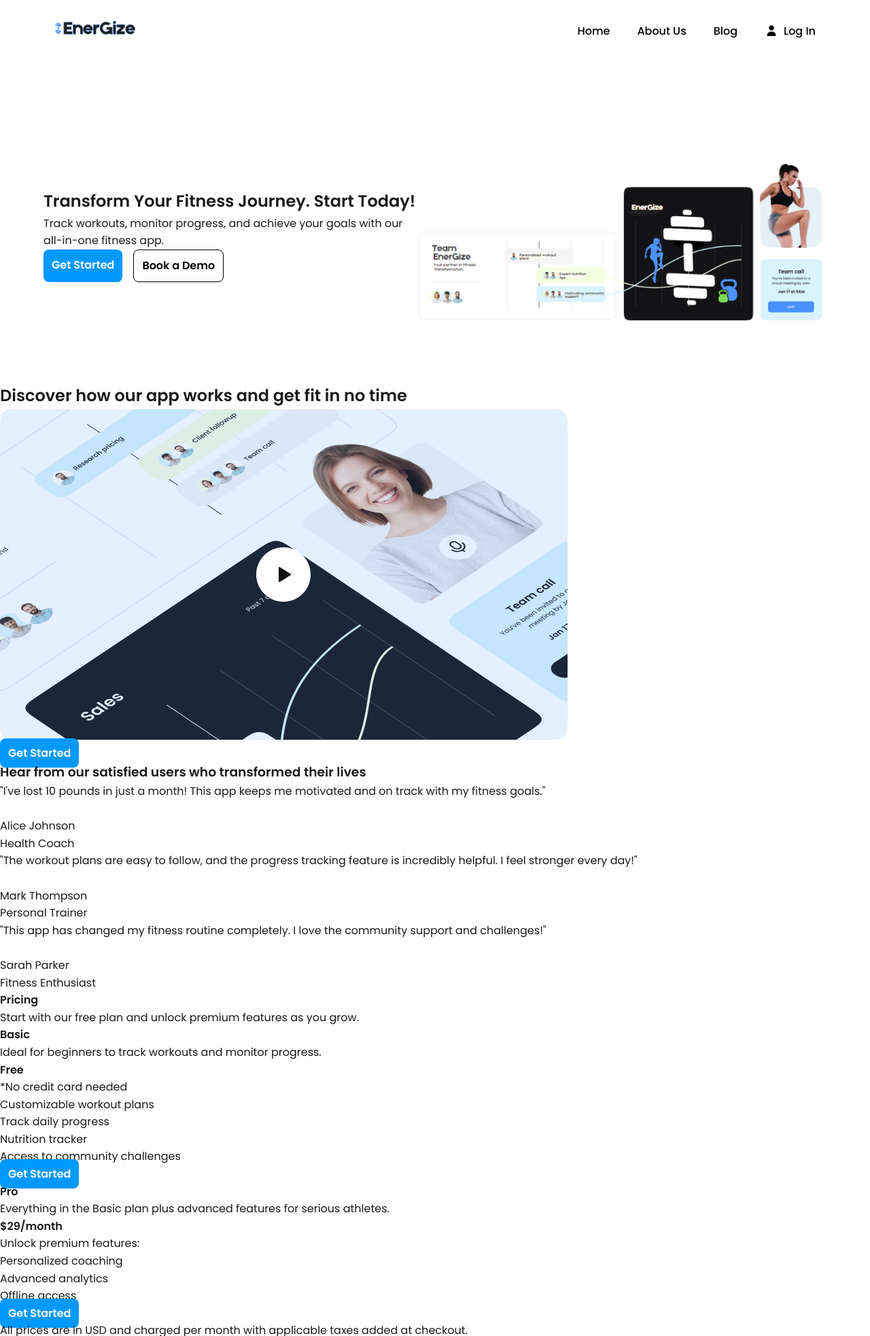
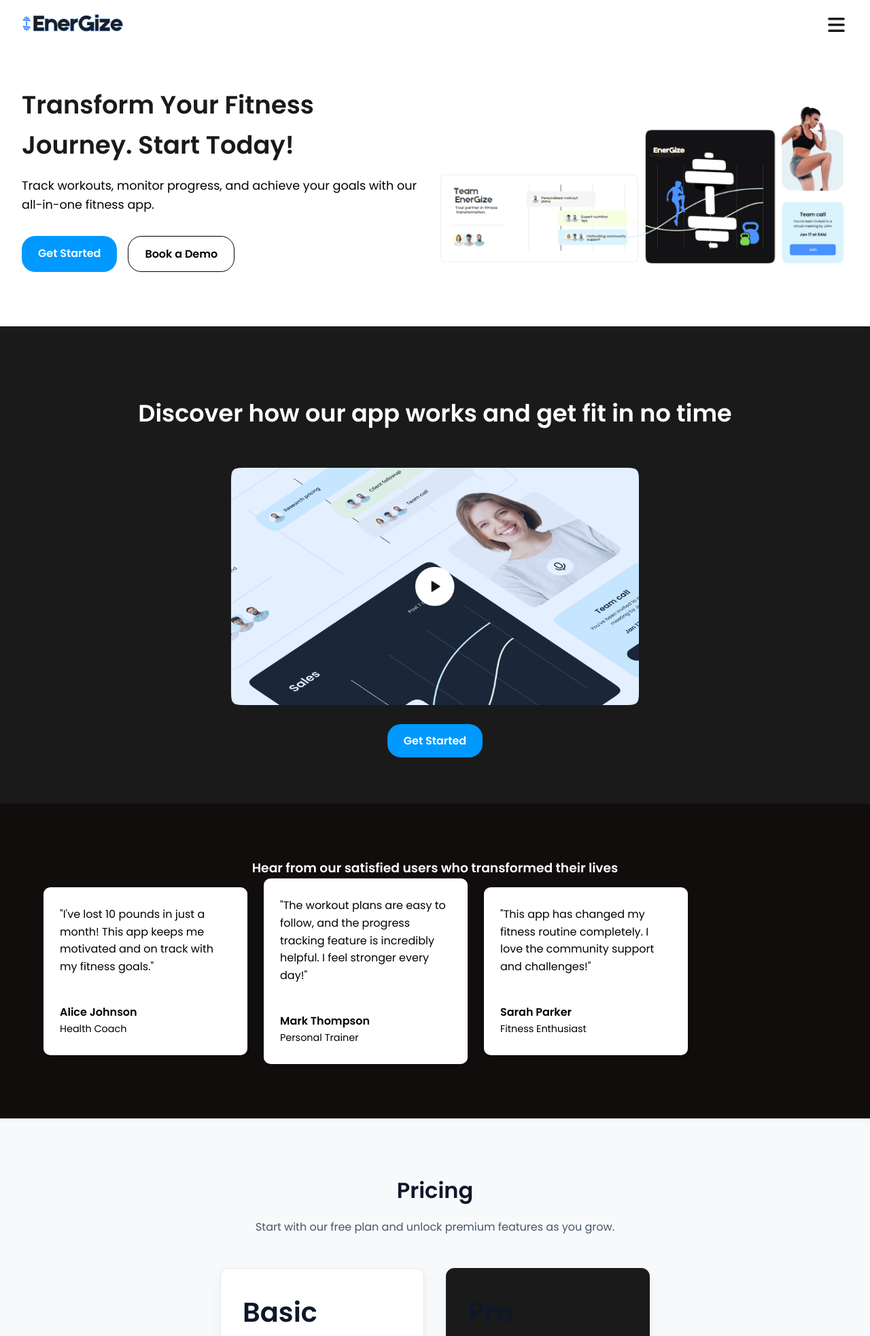
Before and after one commit to Fay-yore/Dev-app, a plain HTML site: page Energize.html in a window 1280 px wide. Shown: the top 1965 px of the page at 68% size. Drawn offline with Linux system fonts and the light colour scheme.

Commit message:
Uncompleted Media query addition

```diff
--- a/Energize.html
+++ b/Energize.html
@@ -12,18 +12,19 @@
 <body>
 
         <!--Logo-->
-    <nav>
+    <nav class="navbar">
     <div class="logo">
-        <a href="Energize.html" class="logo">
+        <a href="Energize.html">
             <img src="Resources/logo.png" alt="Fitness App Logo">
         </a>
     </div>
 
     <!--menu toggle button-->
 
-    <div class="menu-toggle">
+    <div class="menu-toggle" id="menu-toggle">
        <i class="fas fa-bars"></i>
     </div>
+    </nav>
 
     <div class="links">
         <!--Navigation Links-->
@@ -67,6 +68,7 @@
     <section class="reviews">
         <h3> Hear from our satisfied users who transformed their lives </h3>
 
+        <div class="review-cards">
         <article class="review">
             <blockquote>
                 "I've lost 10 pounds in just a month! This app keeps me motivated and on track with my fitness goals."
@@ -90,6 +92,7 @@
             <br>
             <p class="customer">Sarah Parker<br><span>Fitness Enthusiast</span></p>
         </article>
+        </div>
     </section>
 
 
@@ -102,32 +105,30 @@
     <div class="plan basic">
     <h4> Basic </h4>
     <span>Ideal for beginners to track workouts and monitor progress.</span>
-    <h4>Free</h4>
-    <span>*No credit card needed</span>
+    <h4 class="price">Free</h4>
+    <span class="note-small">*No credit card needed</span>
 
-    <ol>
+
+    <ul>
         <li> Customizable workout plans </li>
         <li> Track daily progress </li>
         <li> Nutrition tracker </li>
         <li> Access to community challenges </li>
-    </ol>
+    </ul> <br/>
          <a class="button primary" href="Energize.html#">Get Started</a>
-
     </div>
 
     <div class="plan pro">
     <h4>Pro</h4>
     <span>Everything in the Basic plan plus advanced features for serious athletes.</span>
-    <h4>$29/month</h4>
+    <h4 class="price">$29/month</h4>
 
     <p> Unlock premium features: </p>
-
-    <ol>
+    <ul>
         <li> Personalized coaching </li>
         <li> Advanced analytics </li>
         <li> Offline access </li>
-    </ol>
-
+    </ul> <br/>
          <a class="button primary" href="Energize.html#">Get Started</a>
     </div>
     </div>
@@ -135,7 +136,7 @@
         <p class="note"> All prices are in USD and charged per month with applicable taxes added at checkout. </p>
 </section>
 
-    <!--FAQ-->
+    <!--FAQ Section-->
     <section class="faq">
     <h3> Frequently Asked Questions </h3>
 
@@ -160,15 +161,13 @@
             <strong>Is there a free trial available?</strong>
             <p>Yes, you can start with our free Basic plan to explore features before upgrading.</p>
         </div>
-
-    </div>
     </div>
     </section>
 
      <!--Footer-->
     <footer>
         <div class="footer-logo">
-    <img src="Resources/logo-white-footer.png" alt="Fitness App footer Logo">
+           <img src="Resources/logo-white-footer.png" alt="Fitness App footer Logo">
         </div>
 
     <ul class="footer-links">
--- a/Energize.js
+++ b/Energize.js
@@ -1,4 +1,4 @@
-const menuToggle = document.getElementById('.menu-toggle');
-const navLinks = document.getElementById('.nav-links');
+const menuToggle = document.querySelector('.menu-toggle');
+const navLinks = document.querySelector('#nav-links');
 
-menuToggle.addEventListener('click', () => {navLinks.classList.toggle("active")});
+menuToggle.addEventListener('click', () => {navLinks.classList.toggle("show")});
--- a/Style.css
+++ b/Style.css
@@ -9,26 +9,44 @@ body {
     background-color: #ffffff;
     color: #1A1A1A;
     line-height: 1.6;
+    overflow-x: hidden;
 }
-nav {
+.navbar {
     display: flex;
     justify-content: space-between;
     align-items: center;
-    background-color: transparent;
-    padding: 30px 80px;
+    background-color: #ffffff;
+    padding: 1rem 2rem;
     position: relative;
-    z-index: 2;
+    z-index: 1000;
+    top: 0;
 }
 
 .logo img {
-    width: 120px;
+    width: 150px;
 }
 
 #nav-links {
-    display: flex;
-    gap: 40px;
-    list-style: none;
-}
+        display: none;
+        flex-direction: column;
+        position: absolute;
+        top: 80px;
+        right: 30px;
+        background: white;
+        padding: 20px;
+        box-shadow: 0 4px 8px rgba(0, 0, 0, 0.1);
+    }
+
+
+
+
+    .menu-toggle {
+        display: block;
+        font-size: 28px;
+        color: #1A1A1A;
+        cursor: pointer;
+    }
+
 
 
 #nav-links li a {
@@ -51,37 +69,35 @@ nav {
     display: flex;
 }
 
-.menu-toggle {
-    display: none;
-}
 
-/* Hero Section */
+/* Hero-bg Section */
 
 .hero {
     display: flex;
     flex-wrap: wrap;
     justify-content: space-between;
-    padding: 150px 5% 80px;
+    padding: 3rem 2rem;
     background: linear-gradient(135deg, #fff  #ffffff);
     align-items: center;
     position: relative;
     }
 
 .herobg-content {
-    flex: 1;
+    flex: 1 1 50%;
     max-width: 600px;
+    justify-content: center;
     }
 
-.herobg content h1 {
-    font-size: 1.8rem;
-    margin-bottom: 0.5rem;
-    font-weight: 500;
+.herobg-content h1 {
+    font-size: 2.3rem;
+    margin-bottom: 1rem;
+    font-weight: 800px;
 }
 
-.herobg content p {
+.herobg-content p {
     font-size: 1.1rem;
     margin-bottom: 2rem;
-    color: #cbd5e1;
+    color: black;
 }
 
 .hero-buttons {
@@ -91,11 +107,10 @@ nav {
 }
 
 .button {
-    padding: 10px 12px;
-    border-radius: 8px;
+    padding: 0.8rem 1.5rem;
     text-decoration: none;
+    border-radius: 20px;
     font-weight: 600;
-    font-size: 16px;
     transition: 0.3s;
 
 }
@@ -123,32 +138,11 @@ nav {
     width: 100%;
     flex: bottom;
     max-width: 600px;
+    height: auto;
 
 }
 
-@media (max-width: 768px) {
-    nav {
-        padding: 20px;
-    }
-
-#nav-links {
-        display: none;
-        flex-direction: column;
-        position: absolute;
-        top: 80px;
-        right: 30px;
-        background: white;
-        padding: 20px;
-        box-shadow: 0 4px 8px rgba(0, 0, 0, 0.1);
-    }
-
-.menu-toggle {
-        display: block;
-        font-size: 28px;
-        color: #1A1A1A;
-        cursor: pointer;
-    }
-
+/*App Function*/
 
     .app-function {
         text-align: center;
@@ -175,23 +169,32 @@ nav {
         background-color: rgb(17, 13, 13);
     }
 
+    .review-cards {
+        display: flex;
+        flex-wrap: wrap;
+        align-items: center;
+        gap: 1.5rem;
+    }
+
     .reviews h3 {
         text-align: center;
         color: white;
+        size: 20px;
     }
 
     .review {
-        max-width: 600px;
-        margin: 2rem auto;
-        padding: 1rem;
+        width: 300px;
+        border-radius: 10px;
+        padding: 1.5rem;
         background-color: white;
         border-block: solid white;
+        box-shadow: 0 2px 8px rgba(0, 0, 0, 0.05);
         color: black;
     }
 
     .review blockquote {
         font-style: sanserif;
-        color: black
+        color: black;
         margin-bottom: 1rem;
     }
 
@@ -215,22 +218,84 @@ nav {
     }
 
     .pricing h4 {
-        font-size: 1.2rem;
-        font-weight: 800;
+        font-size: 2rem;
+        font-weight: 700;
+        margin-bottom: 1rem;
+        color: #0f172a;
+    }
+
+    .pricing p {
+        font-size: 1rem;
+        color: #475569
     }
 
     .plans {
-        background-color: whitesmoke;
+        display: flex;
+        flex-wrap: wrap;
+        justify-content: center;
+        gap: 2rem;
+        margin-top: 3rem;
+    }
+
+    .plan {
         padding: 2rem;
         border-radius: 12px;
         width: 300px;
-        list-style: none;
+        height: 500px;
+        box-shadow: 0 6px 16px rgba(0, 0, 0, 0.05);
+        text-align: left;
+        transition: transform 0.3s;
     }
 
+
+    .plan.basic {
+       border: 0.5px solid #e2e8f0;
+       background-color: #ffffff;
+    }
+
+    .plan.pro {
+       color: white;
+       border: 0.5px solid #1A1A1A;
+       background-color: #1A1A1A;
+    }
+
+    .plan.pro ul li {
+        color: white;
+    }
+
+    .plan h4 {
+        font-size: 2.5rem;
+        margin-bottom: 1.0rem;
+    }
+
+    .plan.price {
+        font-size: 1.8rem;
+        color: #1A1A1A;
+        margin: 1rem 0;
+    }
+
+    .plan.pro.price {
+        color: #ffffff;
+    }
+
+    .note-small {
+        font-size: 0.9rem;
+        color: #1A1A1A;
+    }
+
+    .plan ul {
+        margin: 0.1rem;
+    }
+
+    .plan ul li {
+        list-style: disc;
+    }
+
+
     .note {
-        font-size: 0.9rem;
-        color: black;
-        margin-top: 2rem;
+        font-size: 1rem;
+        color: #1A1A1A;
+        margin-top: 1rem;
     }
 
     /*FAQ Section*/
@@ -270,7 +335,7 @@ nav {
     }
 
     .faq-item p {
-        color: #cbd5e1
+        color: #cbd5e1;
         margin: 0.5rem;
     }
 
@@ -300,6 +365,38 @@ nav {
         text-decoration: none;
     }
 
-    .footer-note {
-        text-align: center;
+    .footer p {
+        font-size: 0,9rem;
     }
+
+
+
+
+
+
+
+
+    /*Mobile*/
+@media (max-width: 768px) {
+    .navbar .menu-toggle {
+        display: hidden;
+    }
+    .plan {
+        flex-direction: column;
+        align-items: center;
+    }
+}
+
+    /*Desktop*/
+@media (min-width: 769px) {
+        .links {
+            display: none;
+        }
+         .plan {
+        flex-direction: column;
+        align-items: center;
+    }
+    #nav-links {
+        display: list-item;
+    }
+    }
```
